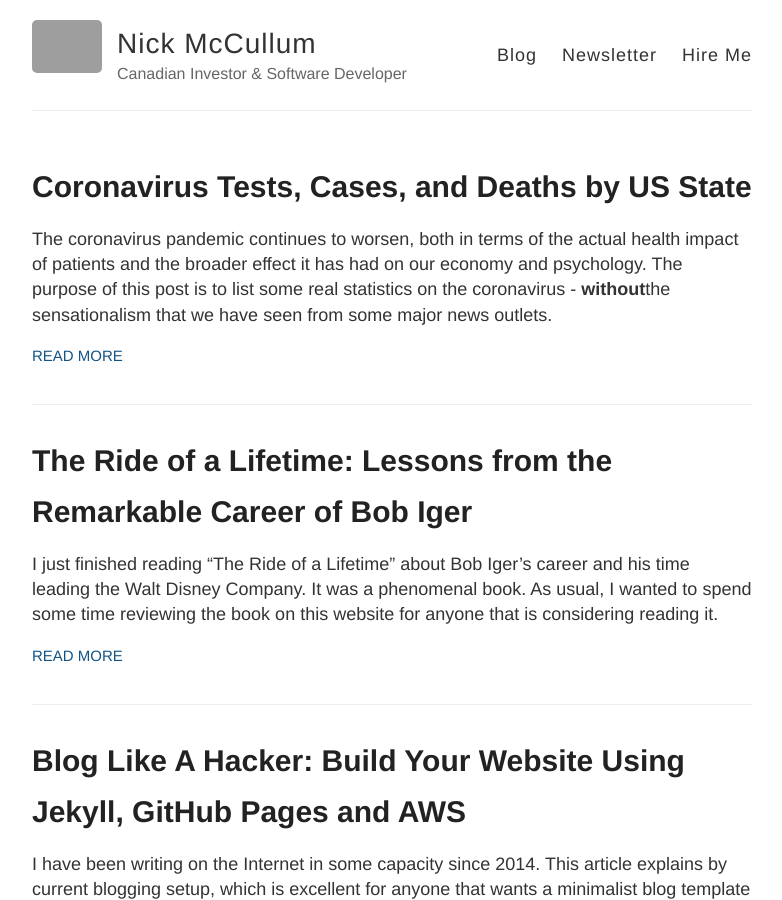
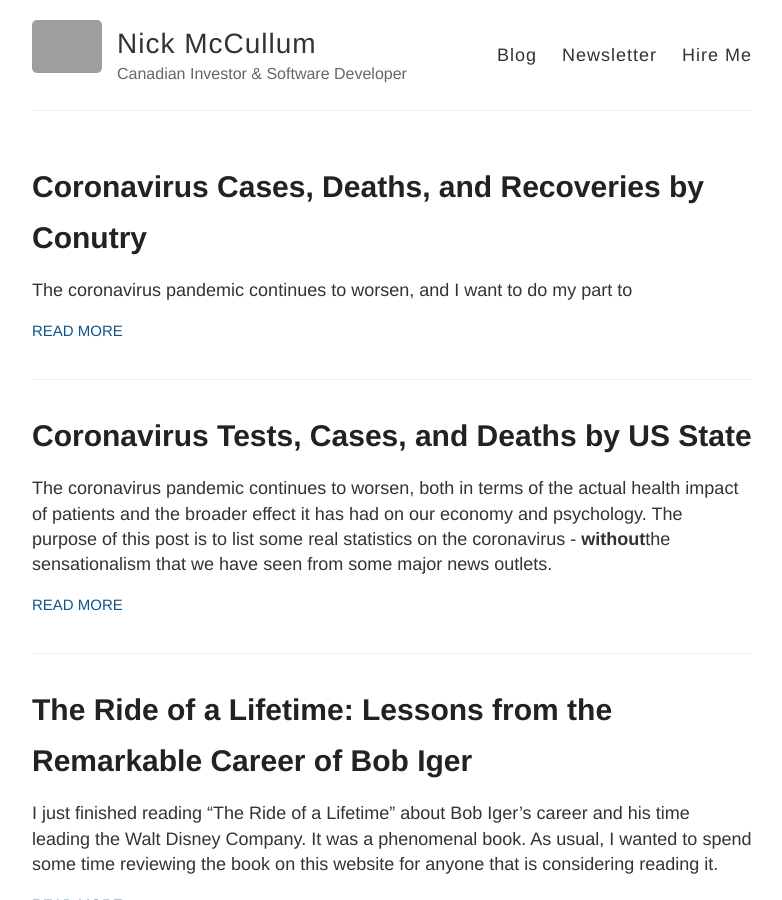
Before and after one commit to rosyberti/website, a Jekyll site: the page built from blog.html, in a window 1280 px wide and 900 px high. Shown: the whole window, without its empty margins (248-1030 px from the left). Built offline with Jekyll 4.4.1, drawn with Linux system fonts in a browser that asks for light colours; grey boxes are pictures that could not be loaded.

Commit message:
finalized all computer-generated content

```diff
--- a/_posts/coronavirus-data-by-country.md
+++ b/_posts/2020-03-23-coronavirus-data-by-country.md
@@ -1,9 +1,9 @@
 ---
-title: 'Coronavirus Tests, Cases, and Deaths by US State'
+title: 'Coronavirus Cases, Deaths, and Recoveries by Conutry'
 date: 2020-03-22
 author: Nick McCullum
 layout: post
-permalink: /coronavirus-data-by-state/
+permalink: /coronavirus-data-by-country/
 ---
 
 The coronavirus pandemic continues to worsen, and I want to do my part to
```
